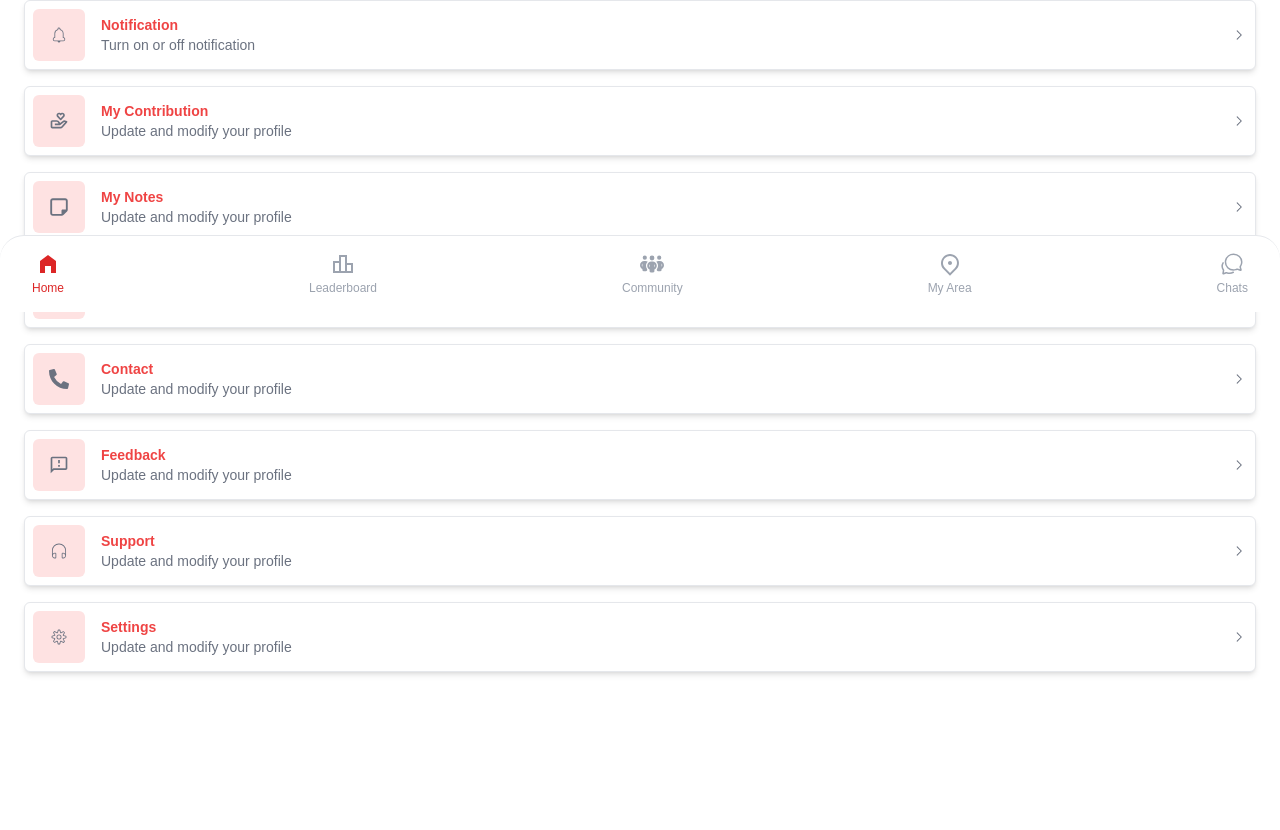
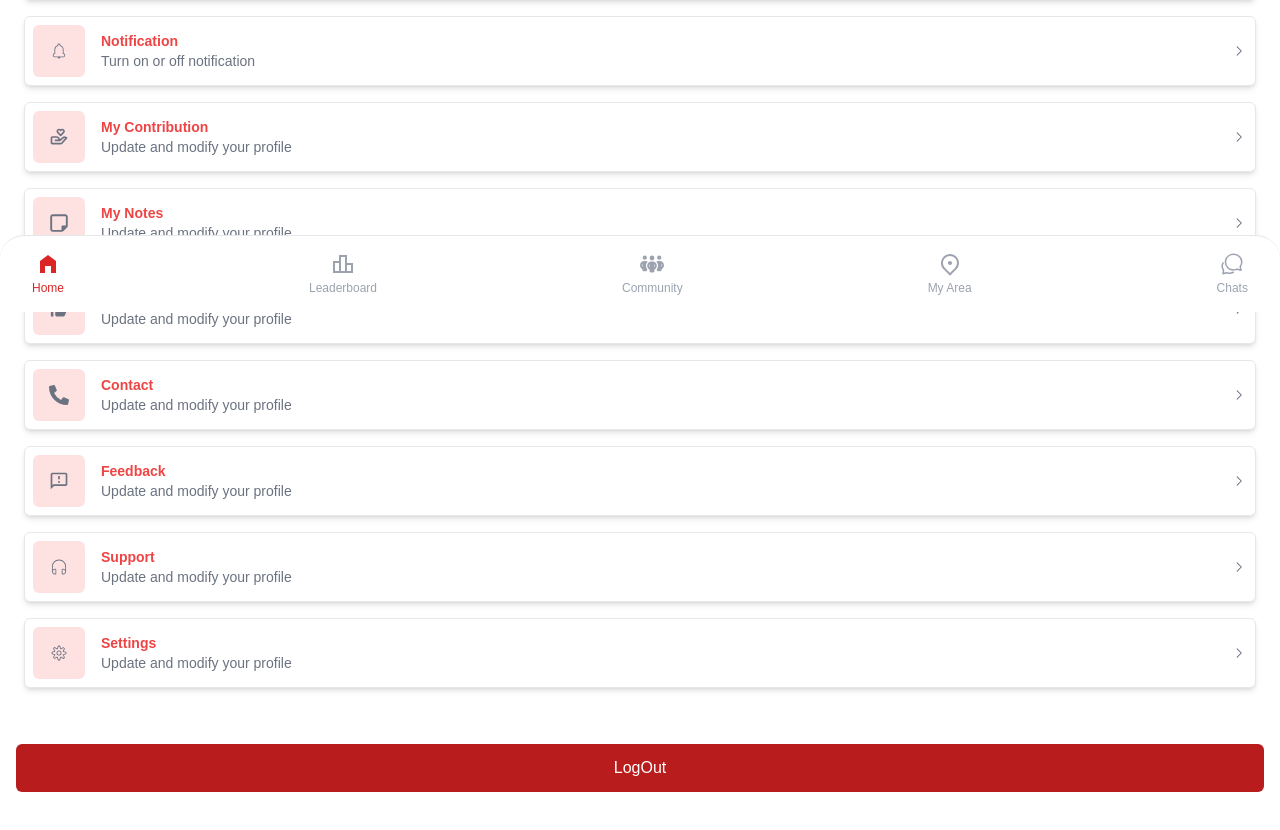
Before and after one commit to SrijaAdhya12/assignment, a React (Vite) app in the folder client/: page /profile in a window 1280 px wide. Shown: the part 488-1318 px from the top of the page. Before the commit the page ends 1184 px from the top, so only its background shows below. Built offline with nearby package versions, Linux system fonts and the light colour scheme.

Commit message:
feat: added profile section

```diff
--- /dev/null
+++ b/client/src/components/LogOut.jsx
@@ -0,0 +1,11 @@
+import React from 'react'
+
+const LogOut = () => {
+    return (
+      <div className='p-4 mb-20'>
+        <button className='bg-red-700 text-white p-2 py-3 flex items-center justify-center rounded-md w-full'>LogOut</button>
+      </div>
+    )
+}
+
+export default LogOut
--- a/client/src/components/ProfileBox.jsx
+++ b/client/src/components/ProfileBox.jsx
@@ -26,7 +26,7 @@ const ProfileBox = () => {
   ];
 
   return (
-    <div className="p-6 flex flex-col gap-4">
+    <div className="p-6 flex flex-col gap-4 my-4">
       {options.map((option) => (
         <div key={option.name} className="flex items-center justify-between p-2 bg-white rounded-md shadow-md border border-gray-200">
           <div className="flex items-center gap-4">
--- a/client/src/components/index.js
+++ b/client/src/components/index.js
@@ -6,3 +6,4 @@ export { default as EventCarousal } from './EventCarousal'
 export { default as UpdateCarousal } from './UpdateCarousal'
 export { default as BottomNav } from './BottomBar'
 export { default as ProfileBox } from './ProfileBox'
+export { default as LogOut } from './LogOut'
--- a/client/src/pages/Profile.jsx
+++ b/client/src/pages/Profile.jsx
@@ -1,11 +1,12 @@
 import { ProfileSection } from "../section"
-import { ProfileBox } from "../components"
+import { ProfileBox, LogOut } from "../components"
 
 const Profile = () => {
   return (
       <div>
           <ProfileSection />
           <ProfileBox />
+          <LogOut />
     </div>
   )
 }
```
